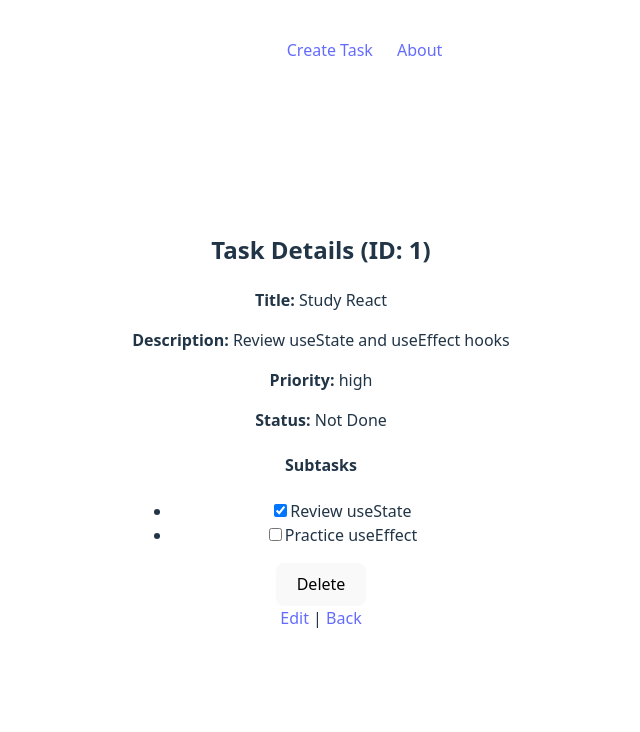
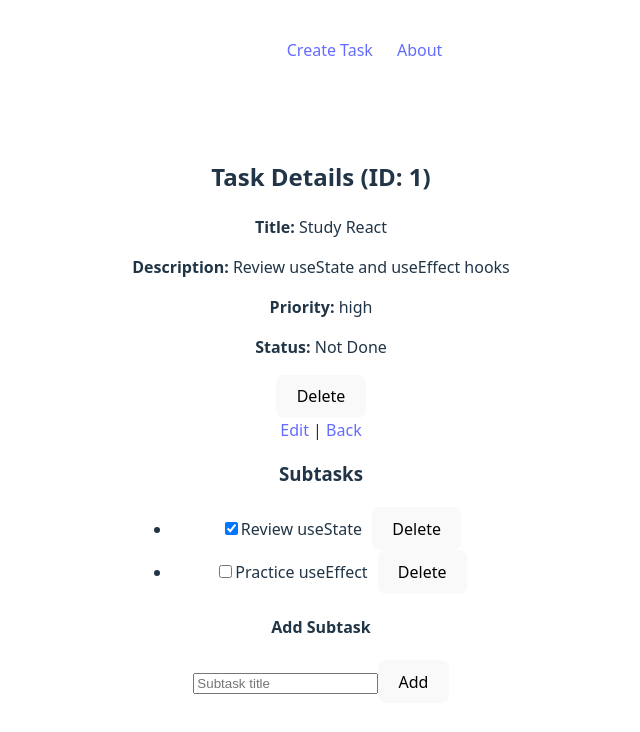
Before and after one commit to bdof2001/react-api-json, a React (Vite) app: page /tasks/1 in a window 1280 px wide. Shown: the top 732 px of the page, without its empty margins (319-959 px from the left). Built offline with nearby package versions, Linux system fonts and the light colour scheme; data requests are answered from the project's data file.

Commit message:
Display completed/total subtasks count in Task component

```diff
--- a/src/App.css
+++ b/src/App.css
@@ -80,3 +80,9 @@ main{
 .tasks li {
   margin: 10px 0;
 }
+
+.subtask-counter {
+  margin-left: 8px;
+  font-size: 0.9em;
+  color: gray;
+}
--- a/src/components/Task.jsx
+++ b/src/components/Task.jsx
@@ -11,19 +11,22 @@ function Task({ task }) {
     setIsDone(task.done);
   }, [task.done]);
 
+  const total = task.subtasks?.length || 0;
+  const doneCount = task.subtasks?.filter(s => s.done).length || 0;
+
   const allSubtasksDone =
     !task.subtasks || task.subtasks.length === 0 ||
-    task.subtasks.every(sub => sub.done === true);
+    task.subtasks.every(sub => sub.done);
 
   const toggleDone = () => {
     if (!allSubtasksDone) return;
 
-    const newDoneStatus = !isDone;
+    const newDone = !isDone;
 
     axios.patch(`${url}/tasks/${task.id}`, {
-      done: newDoneStatus
+      done: newDone
     }).then(() => {
-      setIsDone(newDoneStatus);
+      setIsDone(newDone);
     }).catch(error => {
       console.error("Error updating task status:", error);
     });
@@ -36,16 +39,16 @@ function Task({ task }) {
         checked={isDone}
         onChange={toggleDone}
         disabled={!allSubtasksDone}
-        title={
-          allSubtasksDone
-            ? "Mark task as done"
-            : "Complete all subtasks first"
-        }
+        title={allSubtasksDone ? "Mark task as done" : "Complete all subtasks first"}
       />
       <Link to={`/tasks/${task.id}`}>
         {task.title}
       </Link>
-      {isDone}
+      {total > 0 && (
+        <span className="subtask-counter">
+          ({doneCount}/{total} subtasks done)
+        </span>
+      )}
     </li>
   );
 }
--- a/src/pages/TaskPage.jsx
+++ b/src/pages/TaskPage.jsx
@@ -8,12 +8,13 @@ function TaskPage() {
   const { taskId } = useParams();
   const navigate = useNavigate();
 
-  const [task, setTask] = useState({});
+  const [task, setTask] = useState(null);
+  const [newSubtaskTitle, setNewSubtaskTitle] = useState('');
 
   useEffect(() => {
     axios.get(`${url}/tasks/${taskId}`)
-      .then(response => setTask(response.data))
-      .catch(error => console.error("Error fetching task:", error));
+      .then(res => setTask(res.data))
+      .catch(err => console.error("Error loading task:", err));
   }, [taskId]);
 
   const deleteTask = () => {
@@ -22,7 +23,7 @@ function TaskPage() {
 
     axios.delete(`${url}/tasks/${taskId}`)
       .then(() => navigate("/tasks"))
-      .catch(error => console.error("Error deleting task:", error));
+      .catch(err => console.error("Error deleting task:", err));
   };
 
   const toggleSubtask = (index) => {
@@ -31,18 +32,51 @@ function TaskPage() {
 
     axios.patch(`${url}/tasks/${taskId}`, {
       subtasks: updatedSubtasks
-    })
-      .then(() => {
-        setTask(prev => ({
-          ...prev,
-          subtasks: updatedSubtasks
-        }));
-      })
-      .catch(error => {
-        console.error("Error updating subtask:", error);
-      });
+    }).then(() => {
+      setTask(prev => ({
+        ...prev,
+        subtasks: updatedSubtasks
+      }));
+    }).catch(err => console.error("Error updating subtask:", err));
   };
 
+  const addSubtask = () => {
+    if (!newSubtaskTitle.trim()) return;
+
+    const newSubtask = {
+      id: Date.now(),
+      title: newSubtaskTitle.trim(),
+      done: false
+    };
+
+    const updatedSubtasks = [...(task.subtasks || []), newSubtask];
+
+    axios.patch(`${url}/tasks/${taskId}`, {
+      subtasks: updatedSubtasks
+    }).then(() => {
+      setTask(prev => ({
+        ...prev,
+        subtasks: updatedSubtasks
+      }));
+      setNewSubtaskTitle('');
+    }).catch(err => console.error("Error adding subtask:", err));
+  };
+
+  const deleteSubtask = (index) => {
+    const updatedSubtasks = [...task.subtasks];
+    updatedSubtasks.splice(index, 1); // remove a subtarefa
+
+    axios.patch(`${url}/tasks/${taskId}`, {
+      subtasks: updatedSubtasks
+    }).then(() => {
+      setTask(prev => ({
+        ...prev,
+        subtasks: updatedSubtasks
+      }));
+    }).catch(err => console.error("Error deleting subtask:", err));
+  };
+
+  if (!task) return <p>Loading...</p>;
 
   return (
     <div>
@@ -52,29 +86,40 @@ function TaskPage() {
       <p><strong>Priority:</strong> {task.priority}</p>
       <p><strong>Status:</strong> {task.done ? "Done" : "Not Done"}</p>
 
-      {task.subtasks && task.subtasks.length > 0 && (
+      <button onClick={deleteTask}>Delete</button>
+      <br />
+      <Link to={`/tasks/${taskId}/edit`}>Edit</Link> | <Link to="/tasks">Back</Link>
+
+      {task.subtasks && (
         <div>
-          <h4>Subtasks</h4>
+          <h3>Subtasks</h3>
           <ul>
-            {task.subtasks.map((subtask, index) => (
-              <li key={subtask.id}>
+            {task.subtasks.map((sub, index) => (
+              <li key={sub.id}>
                 <input
                   type="checkbox"
-                  checked={subtask.done}
+                  checked={sub.done}
                   onChange={() => toggleSubtask(index)}
                 />
-                {subtask.title}
+                {sub.title}
+                <button onClick={() => deleteSubtask(index)} style={{ marginLeft: '10px' }}>
+                  Delete
+                </button>
               </li>
             ))}
           </ul>
+
+
+          <h4>Add Subtask</h4>
+          <input
+            type="text"
+            placeholder="Subtask title"
+            value={newSubtaskTitle}
+            onChange={(e) => setNewSubtaskTitle(e.target.value)}
+          />
+          <button onClick={addSubtask}>Add</button>
         </div>
       )}
-
-
-
-      <button onClick={deleteTask}>Delete</button>
-      <br />
-      <Link to={`/tasks/${taskId}/edit`}>Edit</Link> | <Link to="/tasks">Back</Link>
     </div>
   );
 }
```
